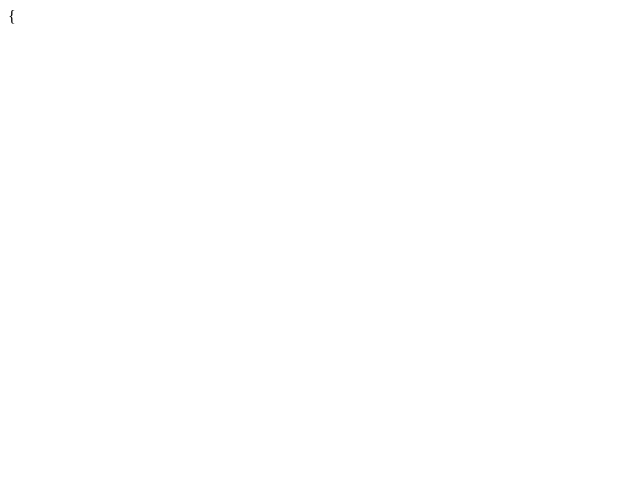
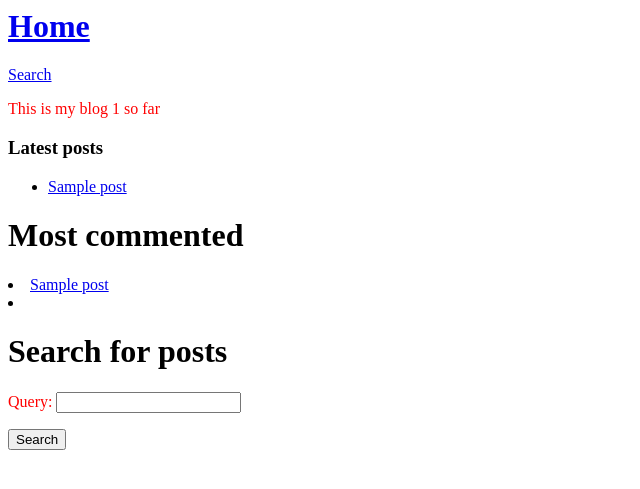
Before and after one commit to Sukhrobdjan/BlogPost, a Django app: page /search/ in a window 1280 px wide. Before the commit the part shown is almost empty. Shown: the top 489 px of the page, without its empty margins (0-640 px from the left). Run offline with Django 4.2, Linux system fonts and the light colour scheme; tables that the repository leaves empty hold one stand-in row (values such as "Sample post"); some libraries are stand-ins or nearby versions.

Commit message:
fate:added views counter and developed search field

```diff
--- a/post/forms.py
+++ b/post/forms.py
@@ -7,5 +7,6 @@
         model = Comment
         fields = ('name', 'body')
 
+
 class SearchForm(forms.Form):
     query = forms.CharField()
--- a/post/models.py
+++ b/post/models.py
@@ -25,6 +25,7 @@
     created = models.DateTimeField(auto_now_add=True)
     updated = models.DateTimeField(auto_now=True)
     status = models.CharField(max_length=10, choices=STATUS_CHOICES, default='draft')
+    views = models.IntegerField(default=0)
     tags = TaggableManager()
 
     objects = models.Manager()
--- a/post/views.py
+++ b/post/views.py
@@ -1,9 +1,9 @@
 from django.shortcuts import render, get_object_or_404
 from .models import Post
 from django.core.paginator import Paginator, EmptyPage, PageNotAnInteger
+from django.contrib.postgres.search import SearchVector
 from .forms import CommentForm, SearchForm
 from taggit.models import Tag
-from django.contrib.postgres.search import SearchVector
 
 
 def post_list(request, tag_slug=None):
@@ -24,8 +24,11 @@
     return render(request, 'list.html', {'posts': posts, 'page': page, 'tag': tag})
 
 
+
 def post_detail(request, slug):
     post = Post.published.get(slug=slug)
+    post.views += 1
+    post.save()
 
     comments = post.comments.filter(active=True)
     new_comment = None
--- a/templates/base.html
+++ b/templates/base.html
@@ -9,10 +9,10 @@
 </head>
 <body>
 <a href="{% url 'post_list' %}"><h1>Home</h1></a>
+<a href="{% url 'post_search' %}">Search</a>
+
 <div>
-<h2>
-        My blog
-</h2>
+
     <p> This is my blog {% total_posts %} so far </p>
     <h3>Latest posts</h3>
     {% show_latest_posts 3 %}
@@ -22,6 +22,7 @@
     <h1>Most commented</h1>
     {% get_most_commented_posts as commented_posts %}
     {% for post in commented_posts %}
+
     <li>
             <a href="{% url 'post_det' post.slug %}">{{ post.title }}</a>
     </li>
--- a/templates/search.html
+++ b/templates/search.html
@@ -1 +1,27 @@
-{
+{% extends "base.html" %}
+{% load blog_tags %}
+{% block title %}Search{% endblock %}
+{% block content %}
+ {% if query %}
+ <h1>Posts containing "{{ query }}"</h1>
+ <h3>
+ {% with results.count as total_results %}
+ Found {{ total_results }} result{{ total_results|pluralize }}
+ {% endwith %}
+ </h3>
+ {% for post in results %}
+ <h4><a href="{% url 'post_det' post.slug %}">{{ post.title }}</a></
+h4>
+ {{ post.body|truncatewords_html:5 }}
+ {% empty %}
+ <p>There are no results for your query.</p>
+ {% endfor %}
+ <p><a href="{% url 'post_search' %}">Search again</a></p>
+ {% else %}
+ <h1>Search for posts</h1>
+ <form method="get">
+ {{ form.as_p }}
+ <input type="submit" value="Search">
+ </form>
+ {% endif %}
+{% endblock %}
```
Also changed, not shown: templates/list.html (+13 -1 lines), post/migrations/0008_post_views.py (added).
